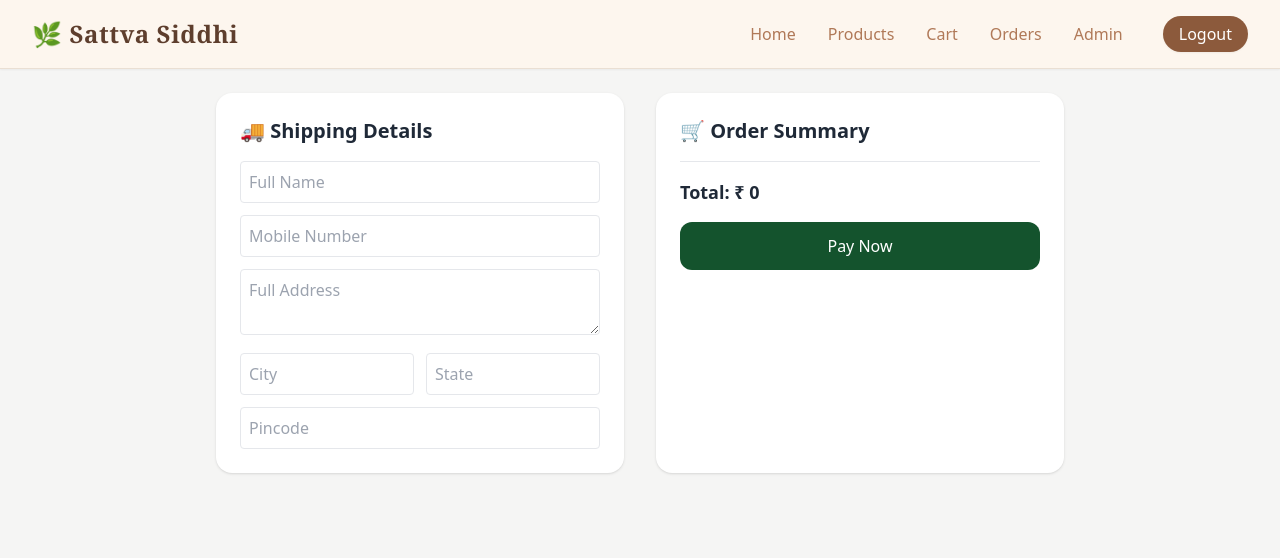
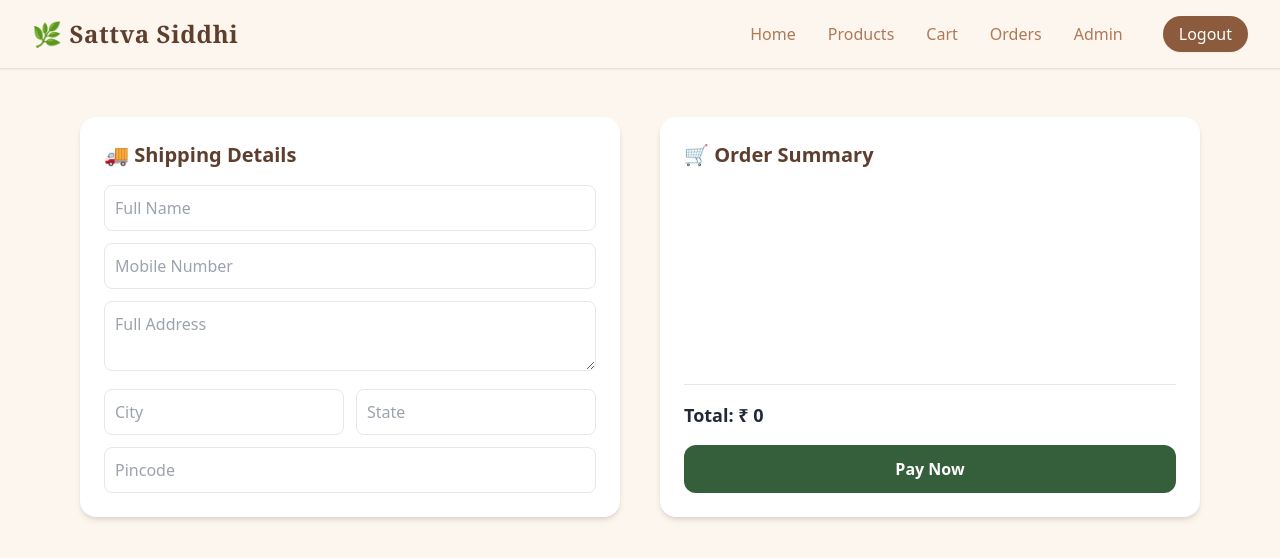
Before and after one commit to Satyam-Godara/ECommerce, a React (Vite) app in the folder client/: page /checkout in a window 1280 px wide. Shown: the top 558 px of the page. Built offline with nearby package versions, Linux system fonts and the light colour scheme; sample sign-in values are in the browser's storage.

Commit message:
Refactor Checkout component for clarity and UI
Updated comments for clarity and improved UI structure in the Checkout component.

```diff
--- a/client/src/pages/Checkout.jsx
+++ b/client/src/pages/Checkout.jsx
@@ -8,7 +8,7 @@ export default function Checkout() {
   const { cart, total, clearCart } = useCart();
 
   // =========================
-  // 🔹 Shipping form state
+  // Shipping state
   // =========================
   const [shipping, setShipping] = useState({
     name: "",
@@ -24,7 +24,7 @@ export default function Checkout() {
   };
 
   // =========================
-  // 🔹 Razorpay Payment
+  // Payment
   // =========================
   const payNow = async () => {
     try {
@@ -39,7 +39,6 @@ export default function Checkout() {
         return alert("Please fill shipping details");
       }
 
-      // Step 1 — create razorpay order
       const { data } = await createOrder({ items: cart, total });
 
       const options = {
@@ -50,7 +49,6 @@ export default function Checkout() {
 
         handler: async function (response) {
           try {
-            // Step 2 — verify payment + save order
             await verifyPayment({
               ...response,
               items: cart.map((item) => ({
@@ -61,11 +59,10 @@ export default function Checkout() {
                 image: item.image,
               })),
               total,
-              shippingInfo: shipping, // ✅ NEW
+              shippingInfo: shipping,
             });
 
             clearCart();
-
             alert("✅ Order placed successfully");
             navigate("/orders");
           } catch {
@@ -82,49 +79,56 @@ export default function Checkout() {
   };
 
   // =========================
-  // 🔹 UI
+  // UI
   // =========================
   return (
-    <div className="max-w-4xl mx-auto p-6 grid md:grid-cols-2 gap-8">
+    <div className="min-h-screen bg-[#fdf6ee] px-4 sm:px-6 md:px-12 lg:px-20 py-8 sm:py-12">
 
-      {/* LEFT — Shipping */}
-      <div className="bg-white p-6 rounded-2xl shadow">
-        <h2 className="text-xl font-bold mb-4">🚚 Shipping Details</h2>
+      <div className="max-w-6xl mx-auto grid grid-cols-1 md:grid-cols-2 gap-6 md:gap-10">
+
+        {/* ================= LEFT: SHIPPING ================= */}
+        <div className="bg-white p-5 sm:p-6 rounded-2xl shadow-md">
+
+          <h2 className="text-lg sm:text-xl font-bold mb-4 text-[#5e3e2d]">
+            🚚 Shipping Details
+          </h2>
+
+          <div className="space-y-3">
 
             <input
               name="name"
               placeholder="Full Name"
               onChange={handleChange}
-          className="border p-2 w-full mb-3 rounded"
+              className="border p-2.5 w-full rounded-lg text-sm sm:text-base focus:ring-2 focus:ring-[#8c5a3c]"
             />
 
             <input
               name="phone"
               placeholder="Mobile Number"
               onChange={handleChange}
-          className="border p-2 w-full mb-3 rounded"
+              className="border p-2.5 w-full rounded-lg text-sm sm:text-base focus:ring-2 focus:ring-[#8c5a3c]"
             />
 
             <textarea
               name="address"
               placeholder="Full Address"
               onChange={handleChange}
-          className="border p-2 w-full mb-3 rounded"
+              className="border p-2.5 w-full rounded-lg text-sm sm:text-base focus:ring-2 focus:ring-[#8c5a3c]"
             />
 
-        <div className="grid grid-cols-2 gap-3">
+            <div className="grid grid-cols-1 sm:grid-cols-2 gap-3">
               <input
                 name="city"
                 placeholder="City"
                 onChange={handleChange}
-            className="border p-2 rounded"
+                className="border p-2.5 rounded-lg text-sm sm:text-base focus:ring-2 focus:ring-[#8c5a3c]"
               />
 
               <input
                 name="state"
                 placeholder="State"
                 onChange={handleChange}
-            className="border p-2 rounded"
+                className="border p-2.5 rounded-lg text-sm sm:text-base focus:ring-2 focus:ring-[#8c5a3c]"
               />
             </div>
 
@@ -132,37 +136,49 @@ export default function Checkout() {
               name="pincode"
               placeholder="Pincode"
               onChange={handleChange}
-          className="border p-2 w-full mt-3 rounded"
+              className="border p-2.5 w-full rounded-lg text-sm sm:text-base focus:ring-2 focus:ring-[#8c5a3c]"
             />
           </div>
+        </div>
 
+        {/* ================= RIGHT: SUMMARY ================= */}
+        <div className="bg-white p-5 sm:p-6 rounded-2xl shadow-md flex flex-col">
 
-      {/* RIGHT — Summary */}
-      <div className="bg-white p-6 rounded-2xl shadow">
-        <h2 className="text-xl font-bold mb-4">🛒 Order Summary</h2>
+          <h2 className="text-lg sm:text-xl font-bold mb-4 text-[#5e3e2d]">
+            🛒 Order Summary
+          </h2>
+
+          <div className="space-y-2 text-sm sm:text-base flex-grow">
 
             {cart.map((item) => (
               <div
                 key={item._id}
-            className="flex justify-between mb-2 text-sm"
+                className="flex justify-between"
               >
-            <span>{item.title} × {item.qty}</span>
+                <span className="line-clamp-1">
+                  {item.title} × {item.qty}
+                </span>
+
                 <span>₹ {item.price * item.qty}</span>
               </div>
             ))}
 
+          </div>
+
           <hr className="my-4" />
 
-        <h3 className="text-lg font-semibold mb-4">
+          <h3 className="text-base sm:text-lg font-semibold mb-4">
             Total: ₹ {total}
           </h3>
 
           <button
             onClick={payNow}
-          className="bg-green-900 text-white w-full py-3 rounded-xl hover:bg-green-800 transition"
+            className="w-full bg-[#355e3b] hover:bg-[#24492b] text-white py-3 rounded-xl text-sm sm:text-base font-semibold transition-all active:scale-95"
           >
             Pay Now
           </button>
+
+        </div>
       </div>
     </div>
   );
```
Lines whose indentation alone changed are shown as unchanged.
